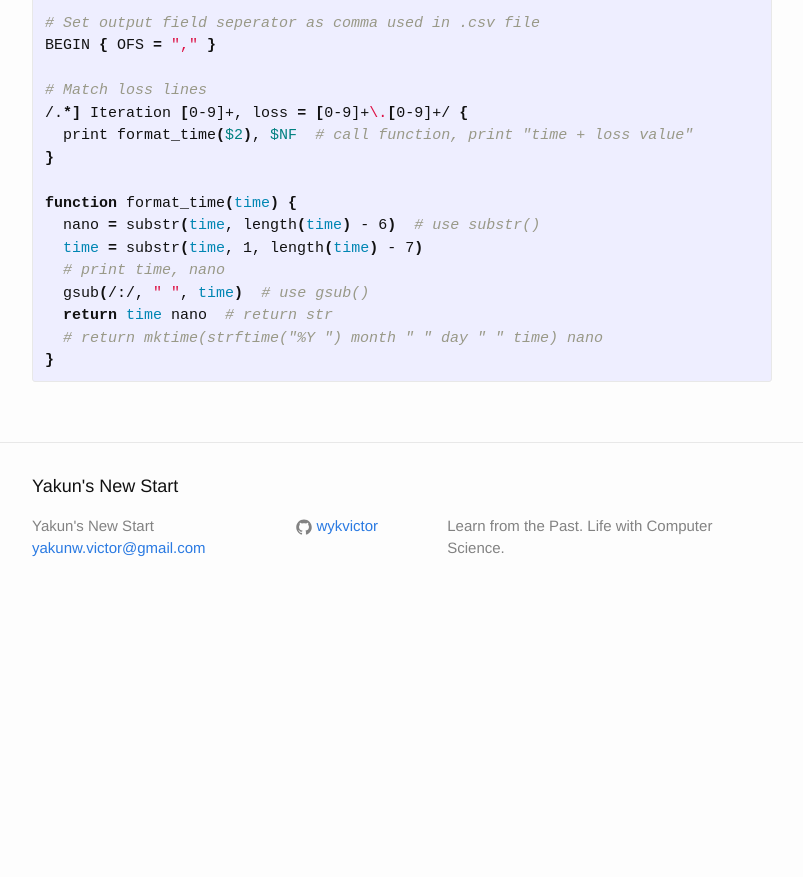
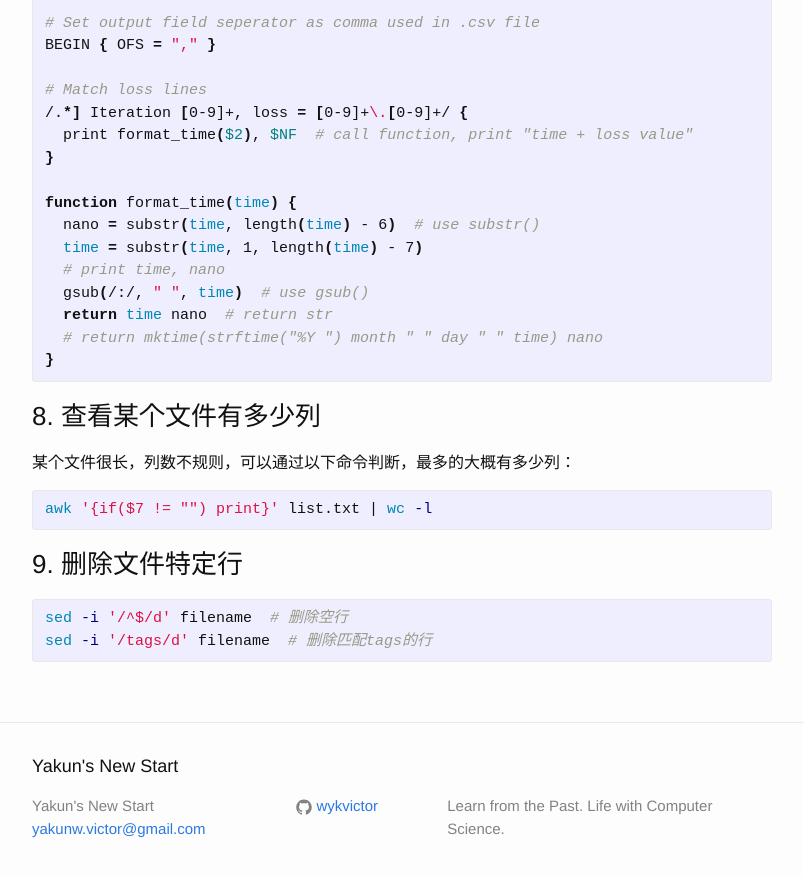
Before and after one commit to wykvictor/wykvictor.github.io, a Jekyll site: the page built from _posts/resources/2015-10-09-Some-Useful-Shell-Scripts.md, in a window 1280 px wide and 900 px high, scrolled down 2721 px. Shown: the top 877 px of the window, without its empty margins (238-1041 px from the left). Built offline with Jekyll 4.4.1, drawn with Linux system fonts in a browser that asks for light colours; before the commit the page ends 3341 px from its top, so only the background shows below that.

Commit message:
update shell

```diff
--- a/_posts/resources/2015-10-09-Some-Useful-Shell-Scripts.md
+++ b/_posts/resources/2015-10-09-Some-Useful-Shell-Scripts.md
@@ -125,3 +125,15 @@ function format_time(time) {
   # return mktime(strftime("%Y ") month " " day " " time) nano
 }
 {% endhighlight %}
+
+### 8. 查看某个文件有多少列
+某个文件很长，列数不规则，可以通过以下命令判断，最多的大概有多少列：
+{% highlight Bash shell scripts %}
+awk '{if($7 != "") print}' list.txt | wc -l
+{% endhighlight %}
+
+### 9. 删除文件特定行
+{% highlight Bash shell scripts %}
+sed -i '/^$/d' filename  # 删除空行
+sed -i '/tags/d' filename  # 删除匹配tags的行
+{% endhighlight %}
```
